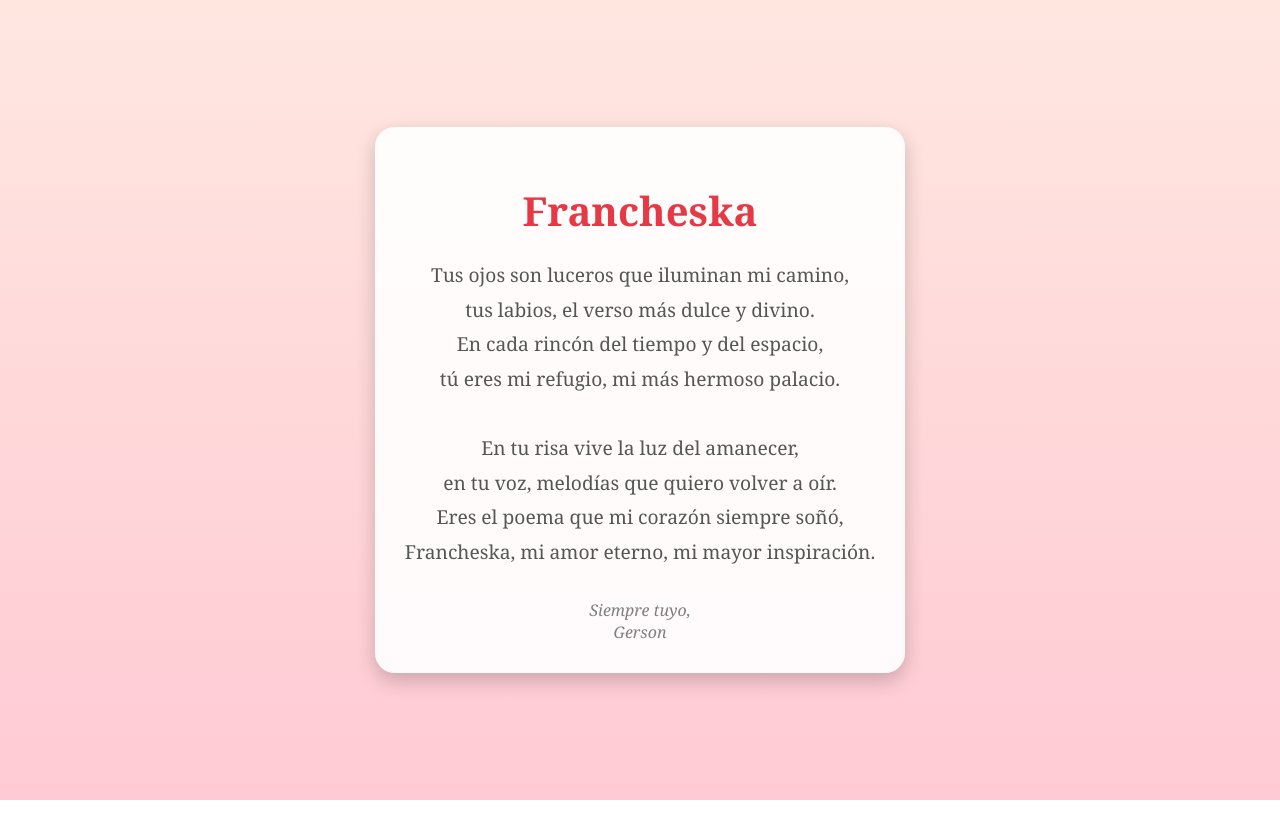
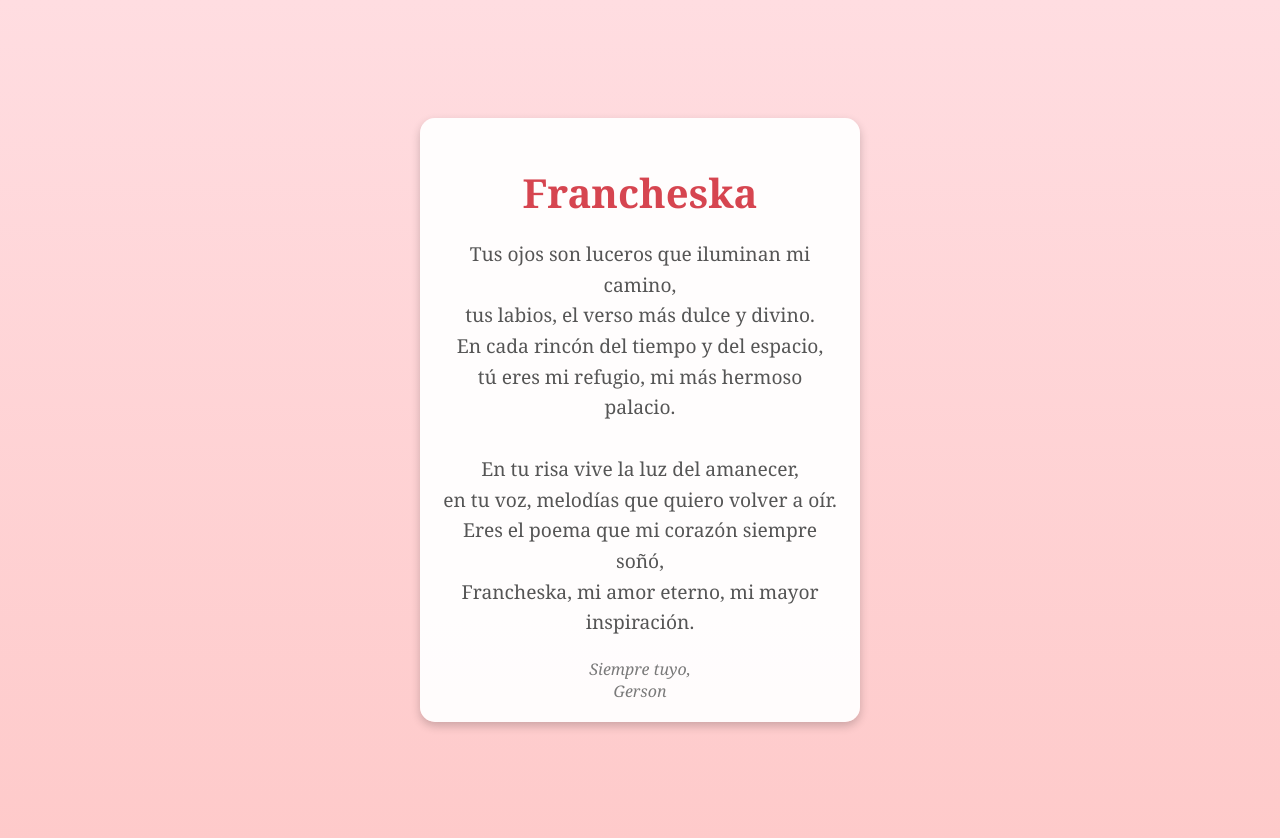
Before and after one commit to gl81388600/Francheska, a plain HTML site: page index.html in a window 1280 px wide. Before the commit the page ends 800 px from the top, so only its background shows below. Drawn offline with Linux system fonts and the light colour scheme.

Commit message:
Update styles.css

```diff
--- a/styles.css
+++ b/styles.css
@@ -1,49 +1,55 @@
+/* Estilo general */
 body {
   font-family: 'Georgia', serif;
-  background: linear-gradient(to bottom, #ffe7e0, #ffcad4);
-  color: #4a4a4a;
+  background: linear-gradient(to bottom, #ffdde1, #fecaca);
+  color: #333;
   margin: 0;
   display: flex;
   justify-content: center;
   align-items: center;
   height: 100vh;
+  padding: 20px;
   text-align: center;
 }
 
 .container {
-  background: rgba(255, 255, 255, 0.9);
-  border-radius: 20px;
-  padding: 30px;
-  box-shadow: 0 8px 20px rgba(0, 0, 0, 0.2);
-  max-width: 600px;
-  animation: fadeIn 2s ease;
+  background: rgba(255, 255, 255, 0.95);
+  border-radius: 15px;
+  padding: 20px;
+  box-shadow: 0 4px 10px rgba(0, 0, 0, 0.2);
+  max-width: 400px;
+  width: 100%;
 }
 
 h1 {
   font-size: 2.5em;
-  color: #e63946;
-  margin-bottom: 20px;
+  color: #d64550;
+  margin-bottom: 15px;
 }
 
 .poem {
   font-size: 1.2em;
-  line-height: 1.8;
+  line-height: 1.6;
   color: #555;
 }
 
 .signature {
-  margin-top: 30px;
+  margin-top: 20px;
   font-style: italic;
-  color: #7f7f7f;
+  color: #7a7a7a;
 }
 
-@keyframes fadeIn {
-  from {
-    opacity: 0;
-    transform: scale(0.95);
+/* Diseño responsivo para pantallas más pequeñas */
+@media (max-width: 480px) {
+  h1 {
+    font-size: 2em;
   }
-  to {
-    opacity: 1;
-    transform: scale(1);
+
+  .poem {
+    font-size: 1em;
+  }
+
+  .container {
+    padding: 15px;
   }
 }
```
